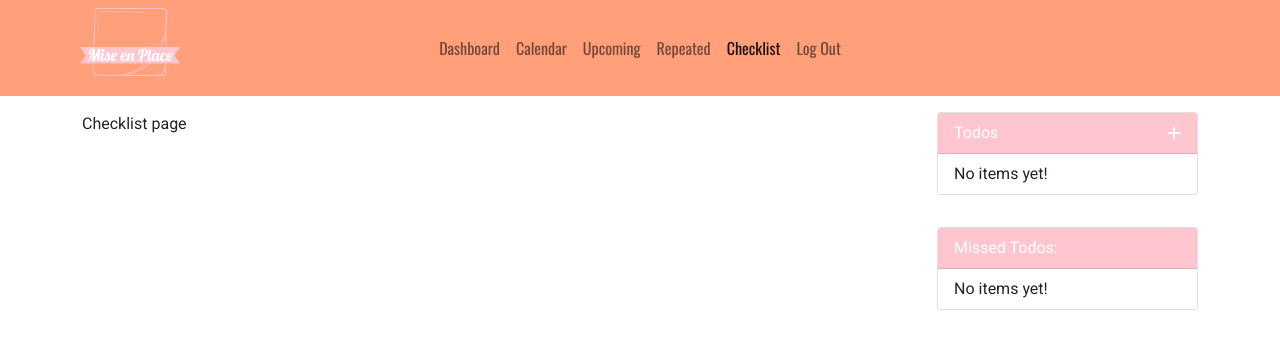
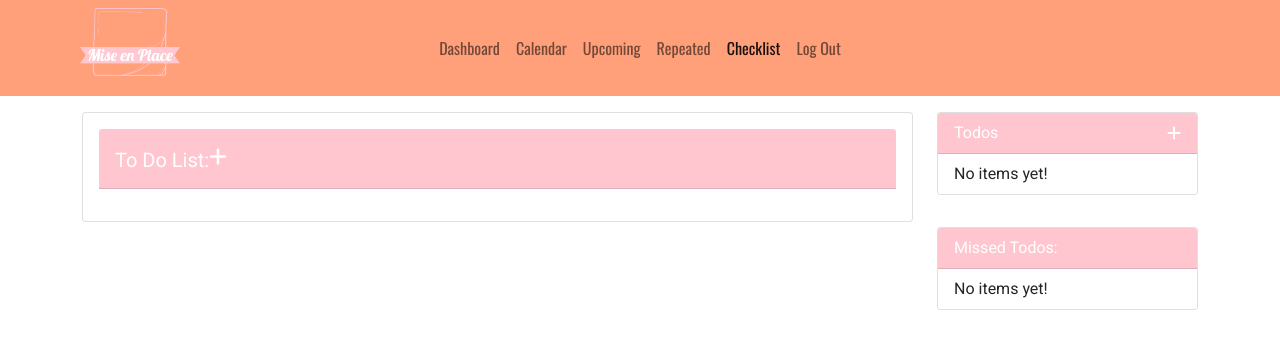
Before and after one commit to jvbridge/mise-en-place-react, a React (Create React App) app in the folder src/client/: page /checklist in a window 1280 px wide. Shown: the top 346 px of the page. Built offline with nearby package versions, Linux system fonts and the light colour scheme; sample sign-in values are in the browser's storage.

Commit message:
imported old html from handlebars

```diff
--- a/src/client/src/pages/Checklist/index.tsx
+++ b/src/client/src/pages/Checklist/index.tsx
@@ -1,5 +1,65 @@
 function ChecklistPage() {
-  return <div>Checklist page</div>;
+  return (
+    <div className="row">
+      <div className="main-container">
+        <div className="card checklist-card" style={{ width: '100%' }}>
+          <div className="card-body">
+            <div className="card-header dash-header card-title">
+              <h5>
+                To Do List:
+                {/* ADD event listener to create input form */}
+                <button className="addCheck link-button plus">
+                  <i className="fa-solid fa-plus " aria-hidden="false"></i>
+                </button>
+              </h5>
+            </div>
+            <div className="checklist-form">
+              <div className="input-group mb-3" id="addCheck-form" hidden>
+                <input
+                  type="text"
+                  className="form-control"
+                  placeholder="New To Do List"
+                  aria-label="checklist-item"
+                  aria-describedby="button-addon2"
+                  id="addInput"
+                />
+                <button type="button" id="addon-btn">
+                  Add List
+                </button>
+              </div>
+
+              {/* Checklists go here
+
+            {{#each checklists as |checklist|}}
+              <div
+                className="checklist-id-wrapper"
+                data-checklist-id="{{checklist.id}}"
+              >
+
+                <ul><h3 id="checklist-name">{{checklist.name}}</h3>
+                  {{#each checklist.checklist_items as |item|}}
+                    <input
+                      className="form-check-input checklist-item-checkbox"
+                      type="checkbox"
+                      value=""
+                      id="checklist-item-{{item.id}}"
+                      {{#if item.is_complete}}checked{{/if}}
+                    />
+                    <label className="form-check-label" for="flexCheckChecked">{{item.description}}
+                    </label>
+                    <br />
+                  {{/each}}
+                </ul>
+              </div>
+
+              <button className="add-item-btn" type="button" id="addon-btn-{{checklist.id}}">Add Item</button>
+            {{/each}} */}
+            </div>
+          </div>
+        </div>
+      </div>
+    </div>
+  );
 }
 
 export default ChecklistPage;
```
